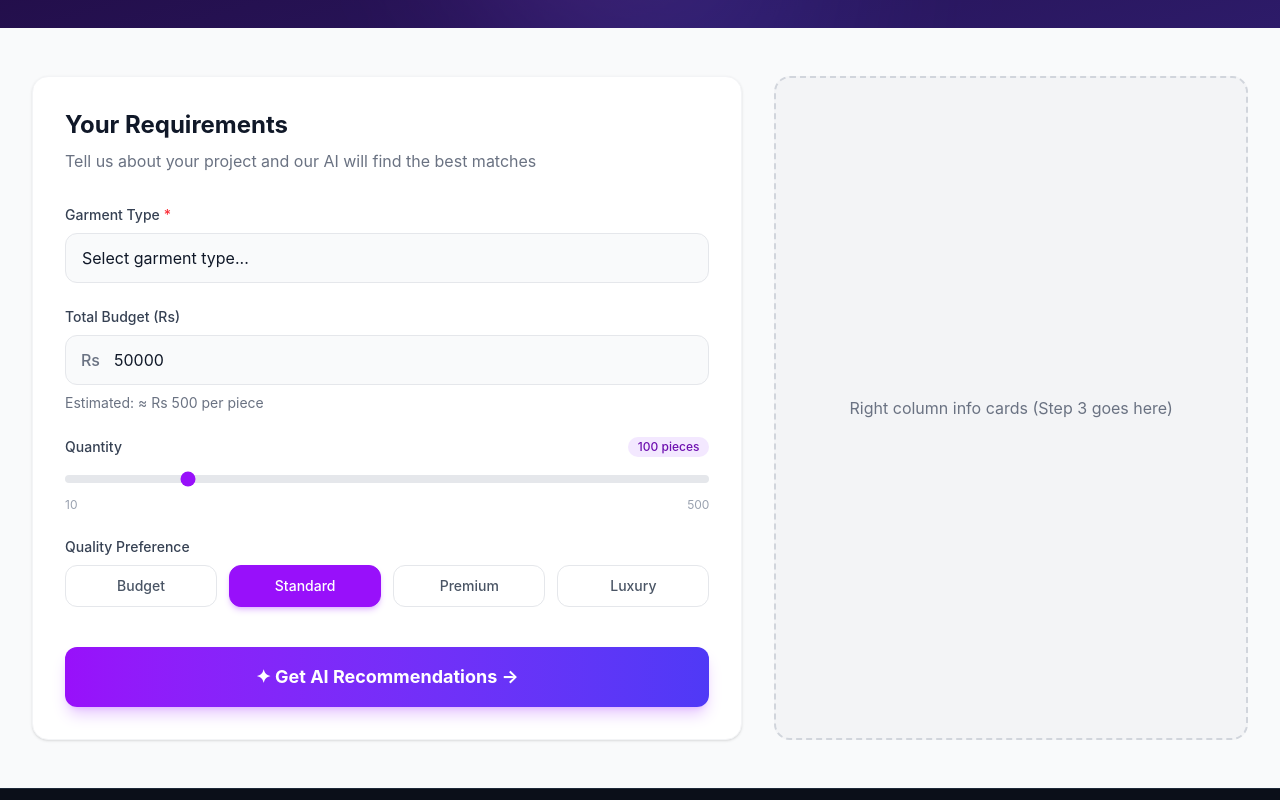
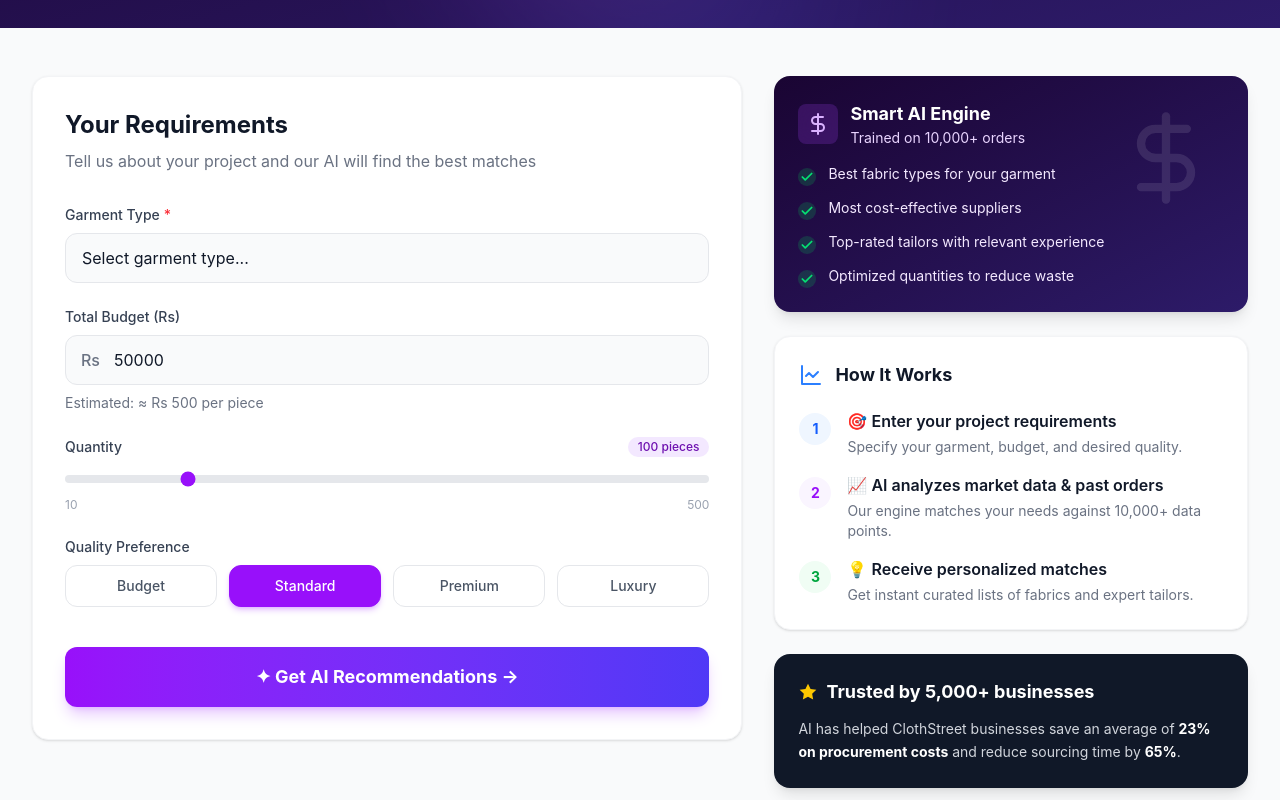
Before and after one commit to ImedhaJayawardhana/ClothStreetSL, a React app in the folder frontend/: page /match in a window 1280 px wide. Shown: the part 420-1220 px from the top of the page. Built offline with nearby package versions, Linux system fonts and the light colour scheme; no server answers; the HTML template or start-up script is replaced by a standard one.

Commit message:
Implementing Info Cards.

```diff
--- a/frontend/src/pages/AIMatch.jsx
+++ b/frontend/src/pages/AIMatch.jsx
@@ -157,10 +157,112 @@ export default function AIMatch() {
             </div>
           </div>
 
-          {/* RIGHT COLUMN - Info Cards (Step 3 placeholder) */}
+          {/* RIGHT COLUMN - Info Cards */}
           <div className="w-full lg:w-2/5 space-y-6">
-            <div className="bg-gray-100 border-2 border-dashed border-gray-300 rounded-2xl p-8 text-center text-gray-500 flex flex-col items-center justify-center h-full min-h-[400px]">
-              <p>Right column info cards (Step 3 goes here)</p>
+
+            {/* Smart AI Engine Card */}
+            <div className="rounded-2xl bg-gradient-to-br from-[#1a0533] to-[#2d1b69] p-6 text-white shadow-lg overflow-hidden relative">
+              <div className="absolute top-0 right-0 p-8 opacity-10">
+                <svg xmlns="http://www.w3.org/2000/svg" width="100" height="100" viewBox="0 0 24 24" fill="none" stroke="currentColor" strokeWidth="2" strokeLinecap="round" strokeLinejoin="round">
+                  <path d="M12 2v20"></path>
+                  <path d="M17 5H9.5a3.5 3.5 0 0 0 0 7h5a3.5 3.5 0 0 1 0 7H6"></path>
+                </svg>
+              </div>
+              <div className="relative z-10">
+                <div className="flex items-center gap-3 mb-4">
+                  <div className="p-2 bg-purple-500/20 rounded-lg backdrop-blur-sm">
+                    <svg xmlns="http://www.w3.org/2000/svg" width="24" height="24" viewBox="0 0 24 24" fill="none" stroke="currentColor" strokeWidth="2" strokeLinecap="round" strokeLinejoin="round" className="text-purple-300">
+                      <path d="M12 2v20"></path>
+                      <path d="M17 5H9.5a3.5 3.5 0 0 0 0 7h5a3.5 3.5 0 0 1 0 7H6"></path>
+                    </svg>
+                  </div>
+                  <div>
+                    <h3 className="font-bold text-lg text-white">Smart AI Engine</h3>
+                    <p className="text-purple-200 text-sm">Trained on 10,000+ orders</p>
+                  </div>
+                </div>
+                <div className="space-y-3">
+                  <div className="flex items-start gap-3">
+                    <div className="mt-1 bg-green-500/20 text-green-400 rounded-full p-0.5">
+                      <svg xmlns="http://www.w3.org/2000/svg" width="14" height="14" viewBox="0 0 24 24" fill="none" stroke="currentColor" strokeWidth="3" strokeLinecap="round" strokeLinejoin="round"><polyline points="20 6 9 17 4 12"></polyline></svg>
+                    </div>
+                    <p className="text-purple-100 text-sm">Best fabric types for your garment</p>
+                  </div>
+                  <div className="flex items-start gap-3">
+                    <div className="mt-1 bg-green-500/20 text-green-400 rounded-full p-0.5">
+                      <svg xmlns="http://www.w3.org/2000/svg" width="14" height="14" viewBox="0 0 24 24" fill="none" stroke="currentColor" strokeWidth="3" strokeLinecap="round" strokeLinejoin="round"><polyline points="20 6 9 17 4 12"></polyline></svg>
+                    </div>
+                    <p className="text-purple-100 text-sm">Most cost-effective suppliers</p>
+                  </div>
+                  <div className="flex items-start gap-3">
+                    <div className="mt-1 bg-green-500/20 text-green-400 rounded-full p-0.5">
+                      <svg xmlns="http://www.w3.org/2000/svg" width="14" height="14" viewBox="0 0 24 24" fill="none" stroke="currentColor" strokeWidth="3" strokeLinecap="round" strokeLinejoin="round"><polyline points="20 6 9 17 4 12"></polyline></svg>
+                    </div>
+                    <p className="text-purple-100 text-sm">Top-rated tailors with relevant experience</p>
+                  </div>
+                  <div className="flex items-start gap-3">
+                    <div className="mt-1 bg-green-500/20 text-green-400 rounded-full p-0.5">
+                      <svg xmlns="http://www.w3.org/2000/svg" width="14" height="14" viewBox="0 0 24 24" fill="none" stroke="currentColor" strokeWidth="3" strokeLinecap="round" strokeLinejoin="round"><polyline points="20 6 9 17 4 12"></polyline></svg>
+                    </div>
+                    <p className="text-purple-100 text-sm">Optimized quantities to reduce waste</p>
+                  </div>
+                </div>
+              </div>
+            </div>
+
+            {/* How It Works Card */}
+            <div className="rounded-2xl bg-white border border-gray-100 p-6 shadow-sm">
+              <div className="flex items-center gap-3 mb-5">
+                <svg xmlns="http://www.w3.org/2000/svg" width="24" height="24" viewBox="0 0 24 24" fill="none" stroke="currentColor" strokeWidth="2" strokeLinecap="round" strokeLinejoin="round" className="text-blue-500">
+                  <path d="M3 3v18h18"/><path d="m19 9-5 5-4-4-3 3"/>
+                </svg>
+                <h3 className="font-bold text-lg text-gray-900">How It Works</h3>
+              </div>
+
+              <div className="space-y-4">
+                <div className="flex gap-4">
+                  <div className="flex-shrink-0 mt-1">
+                    <div className="w-8 h-8 rounded-full bg-blue-50 text-blue-600 flex items-center justify-center font-bold text-sm">1</div>
+                  </div>
+                  <div>
+                    <h4 className="font-semibold text-gray-900">🎯 Enter your project requirements</h4>
+                    <p className="text-sm text-gray-500 mt-1">Specify your garment, budget, and desired quality.</p>
+                  </div>
+                </div>
+
+                <div className="flex gap-4">
+                  <div className="flex-shrink-0 mt-1">
+                    <div className="w-8 h-8 rounded-full bg-purple-50 text-purple-600 flex items-center justify-center font-bold text-sm">2</div>
+                  </div>
+                  <div>
+                    <h4 className="font-semibold text-gray-900">📈 AI analyzes market data & past orders</h4>
+                    <p className="text-sm text-gray-500 mt-1">Our engine matches your needs against 10,000+ data points.</p>
+                  </div>
+                </div>
+
+                <div className="flex gap-4">
+                  <div className="flex-shrink-0 mt-1">
+                    <div className="w-8 h-8 rounded-full bg-green-50 text-green-600 flex items-center justify-center font-bold text-sm">3</div>
+                  </div>
+                  <div>
+                    <h4 className="font-semibold text-gray-900">💡 Receive personalized matches</h4>
+                    <p className="text-sm text-gray-500 mt-1">Get instant curated lists of fabrics and expert tailors.</p>
+                  </div>
+                </div>
+              </div>
+            </div>
+
+            {/* Trust Badge Card */}
+            <div className="rounded-2xl bg-gray-900 p-6 text-white shadow-lg">
+              <div className="flex items-center gap-2 mb-3">
+                <div className="flex text-yellow-400">
+                  <svg xmlns="http://www.w3.org/2000/svg" width="20" height="20" viewBox="0 0 24 24" fill="currentColor" stroke="none"><polygon points="12 2 15.09 8.26 22 9.27 17 14.14 18.18 21.02 12 17.77 5.82 21.02 7 14.14 2 9.27 8.91 8.26 12 2"/></svg>
+                </div>
+                <h3 className="font-bold text-lg">Trusted by 5,000+ businesses</h3>
+              </div>
+              <p className="text-gray-300 text-sm leading-relaxed">
+                AI has helped ClothStreet businesses save an average of <strong className="text-white">23% on procurement costs</strong> and reduce sourcing time by <strong className="text-white">65%</strong>.
+              </p>
             </div>
           </div>
 
```
